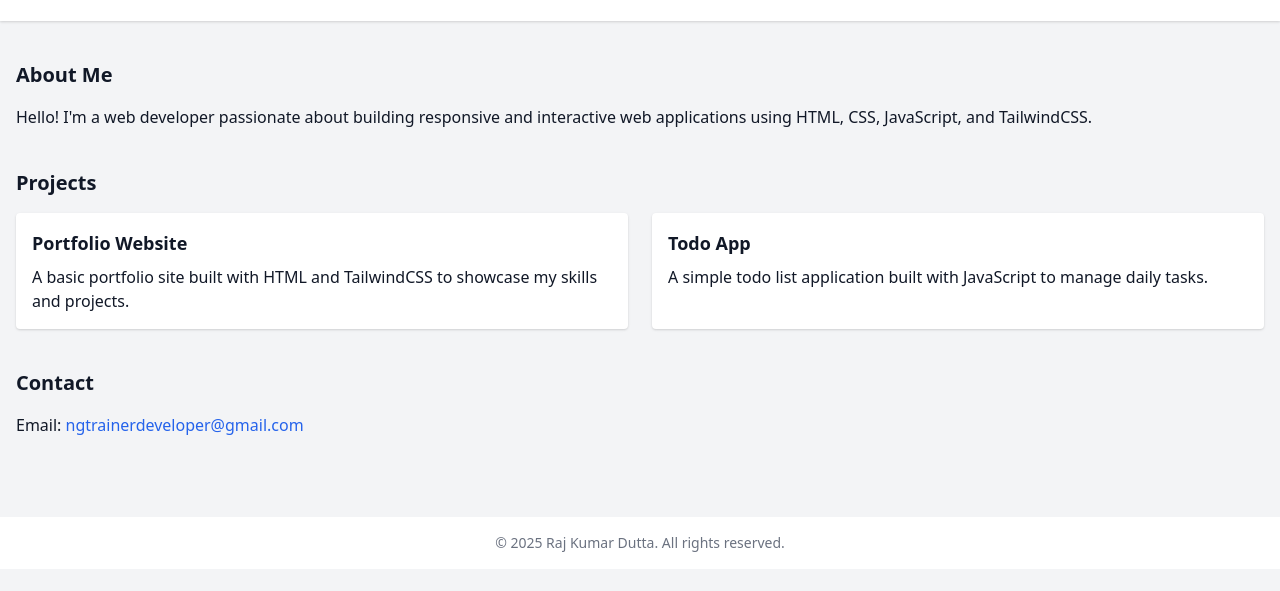
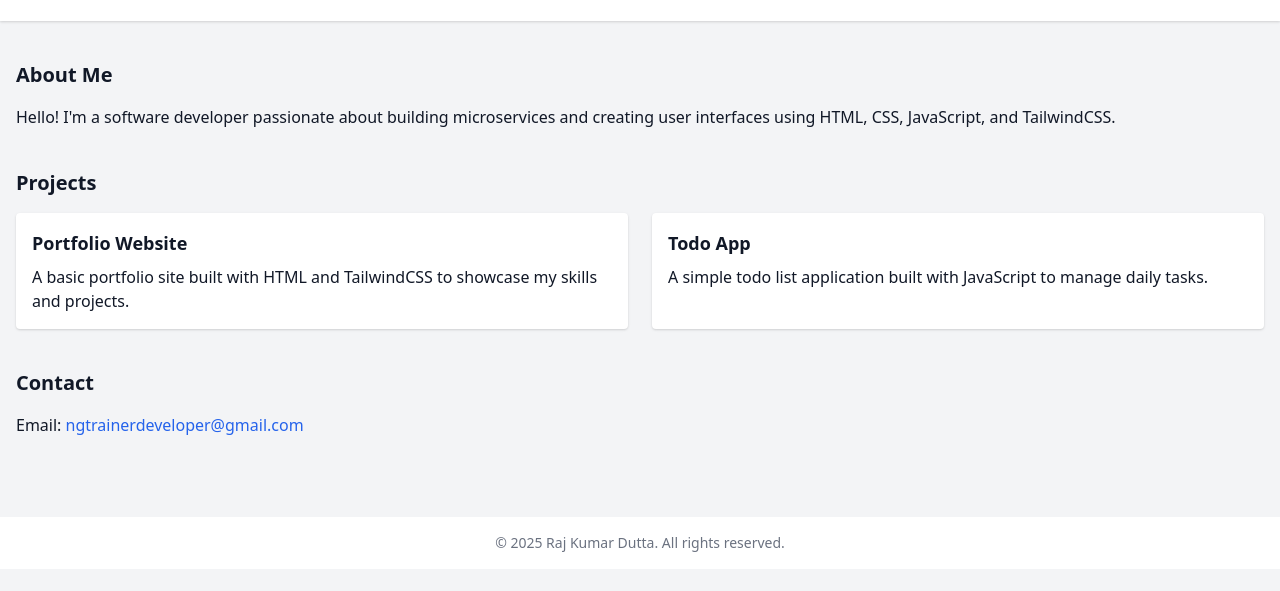
Before and after one commit to tanishq111/Project, a plain HTML site: page index.html in a window 1280 px wide. Shown: the part 59-650 px from the top of the page. Drawn offline with nearby package versions, Linux system fonts and the light colour scheme.

Commit message:
BOS-1: added my version about me paragraph.

```diff
--- a/index.html
+++ b/index.html
@@ -22,7 +22,7 @@
   <main class="container mx-auto px-4 py-10">
     <section id="about" class="mb-10">
       <h2 class="text-xl font-semibold mb-4">About Me</h2>
-      <p>Hello! I'm a web developer passionate about building responsive and interactive web applications using HTML, CSS, JavaScript, and TailwindCSS.</p>
+      <p>Hello! I'm a software developer passionate about building microservices and creating user interfaces using HTML, CSS, JavaScript, and TailwindCSS.</p>
     </section>
 
     <section id="projects" class="mb-10">
```
